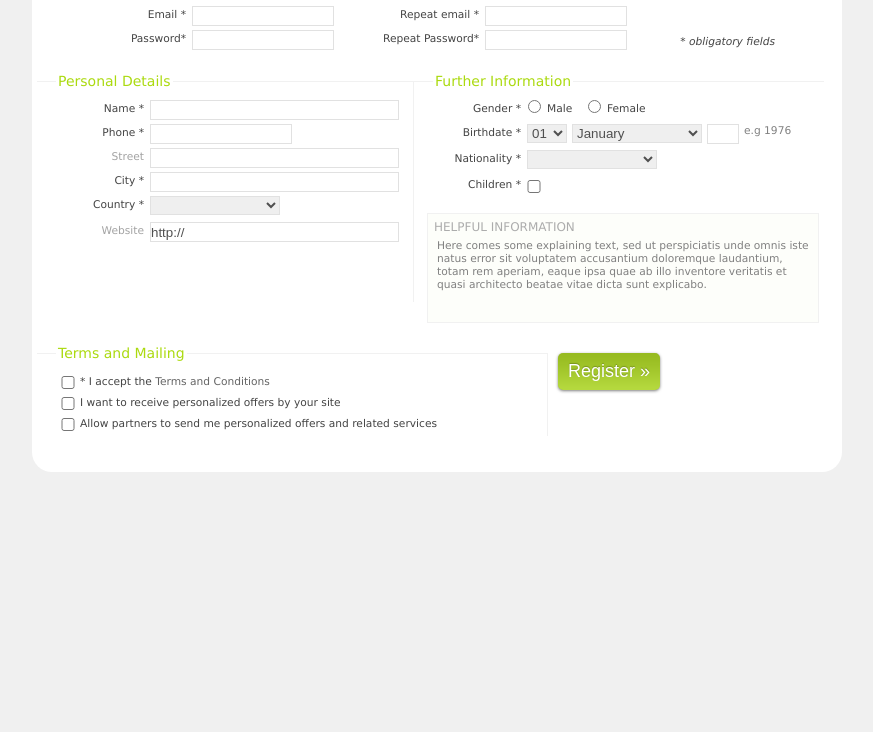
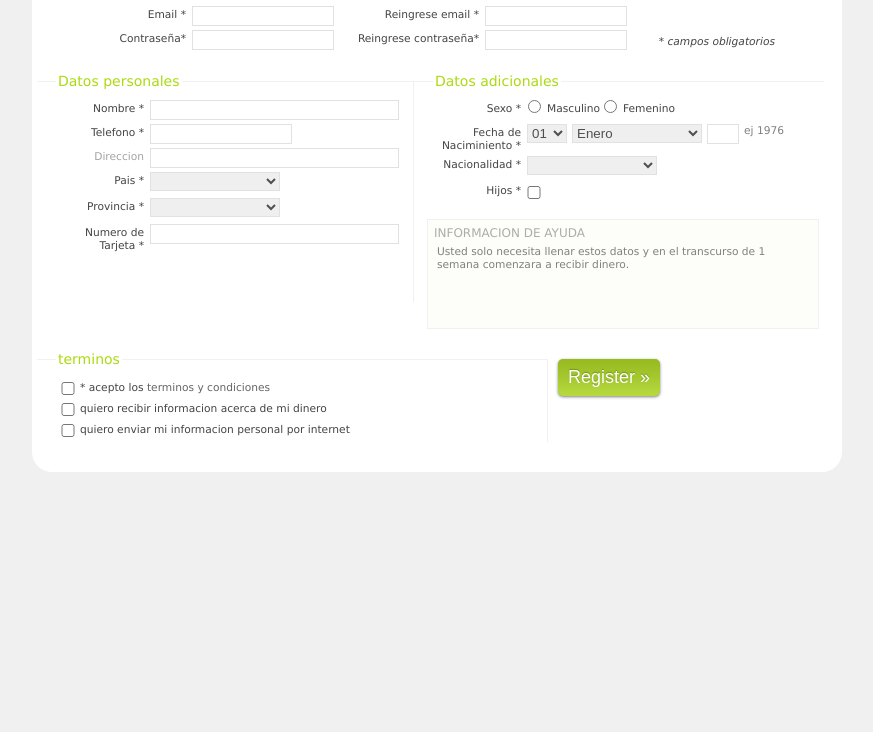
Before and after one commit to cuellaralan/Registro, a plain HTML site: page index.html in a window 1280 px wide. Shown: the part 98-830 px from the top of the page, without its empty margins (203-1076 px from the left). Drawn offline with Linux system fonts and the light colour scheme.

Commit message:
Se cambio idioma y algunos textos

```diff
--- a/css/default.css
+++ b/css/default.css
@@ -1,3 +1,7 @@
+
+
+
+
 */*Set's border, padding and margin to 0 for all values*/
 {
     padding: 0;
@@ -159,7 +163,7 @@ form.register input[type=radio]
 form.register label.gender{
     margin-top:-1px;
     margin-bottom:2px;
-    width:34px;
+    width:50px;
     float:left;
     text-align:left;
     line-height:19px;
--- a/index.html
+++ b/index.html
@@ -1,87 +1,146 @@
 <!DOCTYPE html PUBLIC "-//W3C//DTD XHTML 1.0 Strict//EN" "http://www.w3.org/TR/xhtml1/DTD/xhtml1-strict.dtd">
 <html xmlns="http://www.w3.org/1999/xhtml" xml:lang="en" lang="en">
     <head>
-        <title>CSS Registration Form</title>
+        <title>Formular de Registro para ganar DOLARES</title>
         <meta http-equiv="Content-Type" content="text/html; charset=utf-8"/>
         <link rel="stylesheet" type="text/css" href="css/default.css"/>
     </head>
     <body>
         <form action="" class="register">
-            <h1>Registration</h1>
+            <h1>Registro</h1>
             <fieldset class="row1">
-                <legend>Account Details
+                <legend>Detalles de cuenta
                 </legend>
                 <p>
                     <label>Email *
                     </label>
                     <input type="text"/>
-                    <label>Repeat email *
+                    <label>Reingrese email *
                     </label>
                     <input type="text"/>
                 </p>
                 <p>
-                    <label>Password*
+                    <label>Contraseña*
                     </label>
                     <input type="text"/>
-                    <label>Repeat Password*
+                    <label>Reingrese contraseña*
                     </label>
                     <input type="text"/>
-                    <label class="obinfo">* obligatory fields
+                    <label class="obinfo">* campos obligatorios
                     </label>
+
                 </p>
+
+
+
             </fieldset>
             <fieldset class="row2">
-                <legend>Personal Details
+                <legend>Datos personales
                 </legend>
                 <p>
-                    <label>Name *
+                    <label>Nombre *
                     </label>
                     <input type="text" class="long"/>
                 </p>
                 <p>
-                    <label>Phone *
+                    <label>Telefono *
                     </label>
                     <input type="text" maxlength="10"/>
                 </p>
                 <p>
-                    <label class="optional">Street
+                    <label class="optional">Direccion
                     </label>
                     <input type="text" class="long"/>
                 </p>
+
                 <p>
-                    <label>City *
-                    </label>
-                    <input type="text" class="long"/>
-                </p>
-                <p>
-                    <label>Country *
+                    <label>Pais *
                     </label>
                     <select>
                         <option>
                         </option>
-                        <option value="1">United States
+                        <option value="1">Argentina
                         </option>
                     </select>
                 </p>
+
                 <p>
-                    <label class="optional">Website
+                    <label>Provincia *
                     </label>
-                    <input class="long" type="text" value="http://"/>
+                    <select>
+                        <option>
+                        </option>
+                        <option value="1">Buenos Aires
+                        </option>
+                        <option value="2">Catamarca
+                        </option>
+                        <option value="3">Chaco
+                        </option>
+                        <option value="4">Chubut
+                        </option>
+                        <option value="5">Cordoba
+                        </option>
+                        <option value="6">Corrientes
+                        </option>
+                        <option value="7">Entre Ríos
+                        </option>
+                        <option value="8">Formosa
+                        </option>
+                        <option value="9">Jujuy
+                        </option>
+                        <option value="10">La Pampa
+                        </option>
+                        <option value="11">La Rioja
+                        </option>
+                        <option value="12">Mendoza
+                        </option>
+                        <option value="13">Misiones
+                        </option>
+                        <option value="14">Neuquen
+                        </option>
+                        <option value="15">Rio Negro
+                        </option>
+                        <option value="16">Salta
+                        </option>
+                        <option value="17">San Juan
+                        </option>
+                        <option value="18">San Luis
+                        </option>
+                        <option value="19">Santa Cruz
+                        </option>
+                        <option value="20">Santa Fé
+                        </option>
+                        <option value="21">Santiago del Estero
+                        </option>
+                        <option value="22">Tierra del Fuego
+                        </option>
+                        <option value="23">Tucuman
+                        </option>
+                    </select>
+                </p>
+
+                <p>
+                    <label class="long">Numero de Tarjeta *
+                    </label>
+                    <input class="long" type="text" />
 
                 </p>
+
+
+
             </fieldset>
             <fieldset class="row3">
-                <legend>Further Information
+                <legend>Datos adicionales
                 </legend>
                 <p>
-                    <label>Gender *</label>
+                    <label>Sexo *</label>
                     <input type="radio" value="radio"/>
-                    <label class="gender">Male</label>
+                    <label class="gender">Masculino</label>
                     <input type="radio" value="radio"/>
-                    <label class="gender">Female</label>
+                    <label class="gender">Femenino</label>
                 </p>
                 <p>
-                    <label>Birthdate *
+                    <label>Fecha de Naciminiento *
                     </label>
                     <select class="date">
                         <option value="1">01
@@ -148,66 +207,66 @@
                         </option>
                     </select>
                     <select>
-                        <option value="1">January
+                        <option value="1">Enero
                         </option>
-                        <option value="2">February
+                        <option value="2">Febrero
                         </option>
-                        <option value="3">March
+                        <option value="3">Marzo
                         </option>
-                        <option value="4">April
+                        <option value="4">Abril
                         </option>
-                        <option value="5">May
+                        <option value="5">Mayo
                         </option>
-                        <option value="6">June
+                        <option value="6">Junio
                         </option>
-                        <option value="7">July
+                        <option value="7">Julio
                         </option>
-                        <option value="8">August
+                        <option value="8">Agosts
                         </option>
-                        <option value="9">September
+                        <option value="9">Septiembre
                         </option>
-                        <option value="10">October
+                        <option value="10">Octubre
                         </option>
-                        <option value="11">November
+                        <option value="11">Noviembre
                         </option>
-                        <option value="12">December
+                        <option value="12">Dicembre
                         </option>
                     </select>
-                    <input class="year" type="text" size="4" maxlength="4"/>e.g 1976
+                    <input class="year" type="text" size="4" maxlength="4"/>ej 1976
                 </p>
                 <p>
-                    <label>Nationality *
+                    <label>Nacionalidad *
                     </label>
                     <select>
                         <option value="0">
                         </option>
-                        <option value="1">United States
+                        <option value="1">Argentino
                         </option>
                     </select>
                 </p>
                 <p>
-                    <label>Children *
+                    <label>Hijos *
                     </label>
                     <input type="checkbox" value="" />
                 </p>
-                <div class="infobox"><h4>Helpful Information</h4>
-                    <p>Here comes some explaining text, sed ut perspiciatis unde omnis iste natus error sit voluptatem accusantium doloremque laudantium, totam rem aperiam, eaque ipsa quae ab illo inventore veritatis et quasi architecto beatae vitae dicta sunt explicabo.</p>
+                <div class="infobox"><h4>Informacion de ayuda</h4>
+                    <p>Usted solo necesita llenar estos datos y en el transcurso de 1 semana comenzara a recibir dinero.</p>
                 </div>
             </fieldset>
             <fieldset class="row4">
-                <legend>Terms and Mailing
+                <legend>terminos
                 </legend>
                 <p class="agreement">
                     <input type="checkbox" value=""/>
-                    <label>*  I accept the <a href="#">Terms and Conditions</a></label>
+                    <label>*  acepto los  <a href="#">terminos y condiciones</a></label>
                 </p>
                 <p class="agreement">
                     <input type="checkbox" value=""/>
-                    <label>I want to receive personalized offers by your site</label>
+                    <label>quiero recibir informacion acerca de mi dinero</label>
                 </p>
                 <p class="agreement">
                     <input type="checkbox" value=""/>
-                    <label>Allow partners to send me personalized offers and related services</label>
+                    <label>quiero enviar mi informacion personal por internet</label>
                 </p>
             </fieldset>
             <div><button class="button">Register &raquo;</button></div>
```
